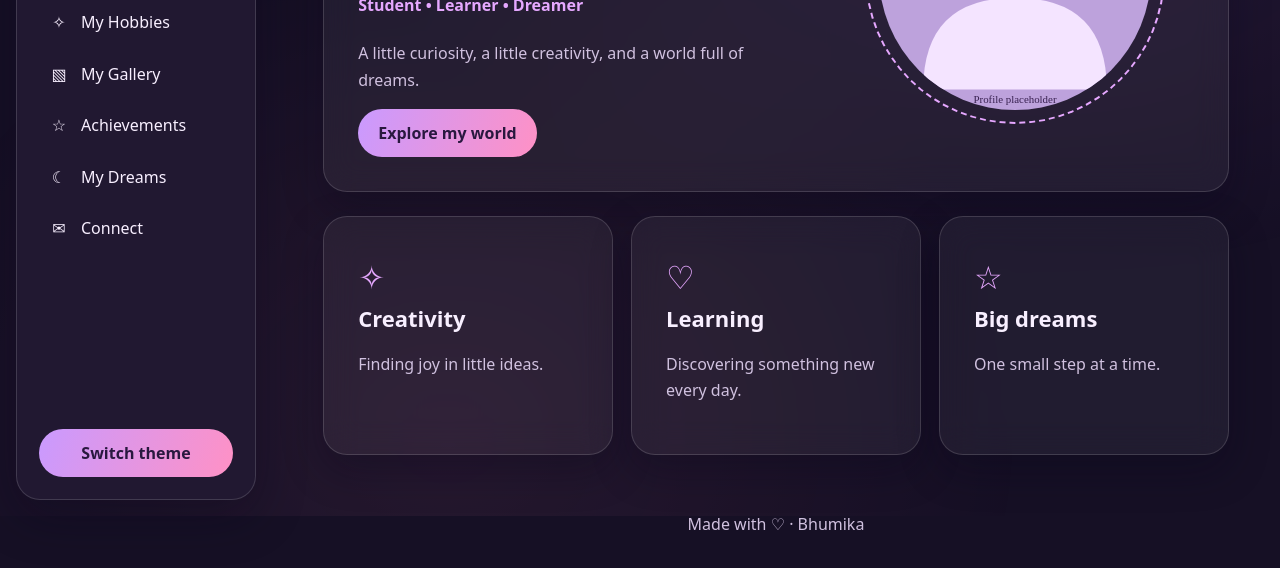
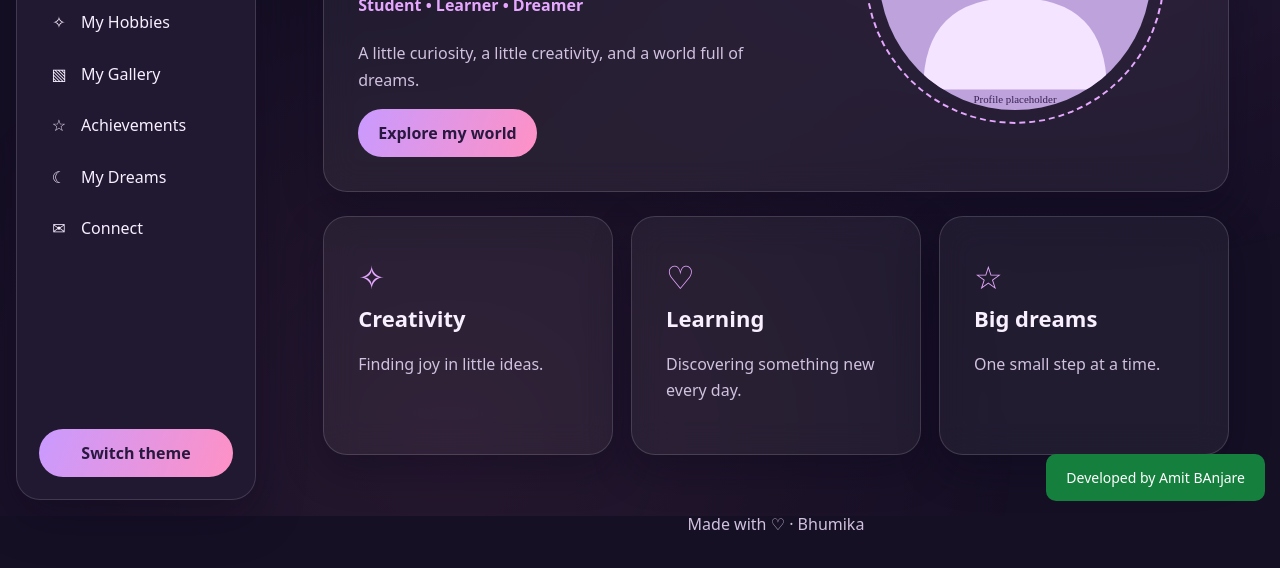
Before and after one commit to amitbanjarehub/bhumika, a plain HTML site: page index.html in a window 1280 px wide. Shown: the part 284-852 px from the top of the page. Drawn offline with Linux system fonts and the light colour scheme.

Commit message:
Testing automatic CI CD deployment version 2

```diff
--- a/index.html
+++ b/index.html
@@ -57,6 +57,19 @@
         </div>
         <footer>Made with ♡ · Bhumika</footer>
     </main>
+    <div style="
+    position: fixed;
+    bottom: 15px;
+    right: 15px;
+    background: #15803d;
+    color: white;
+    padding: 12px 20px;
+    border-radius: 10px;
+    font-size: 14px;
+    z-index: 9999;
+">
+        Developed by Amit BAnjare
+    </div>
 </body>
 
 </html>
```
